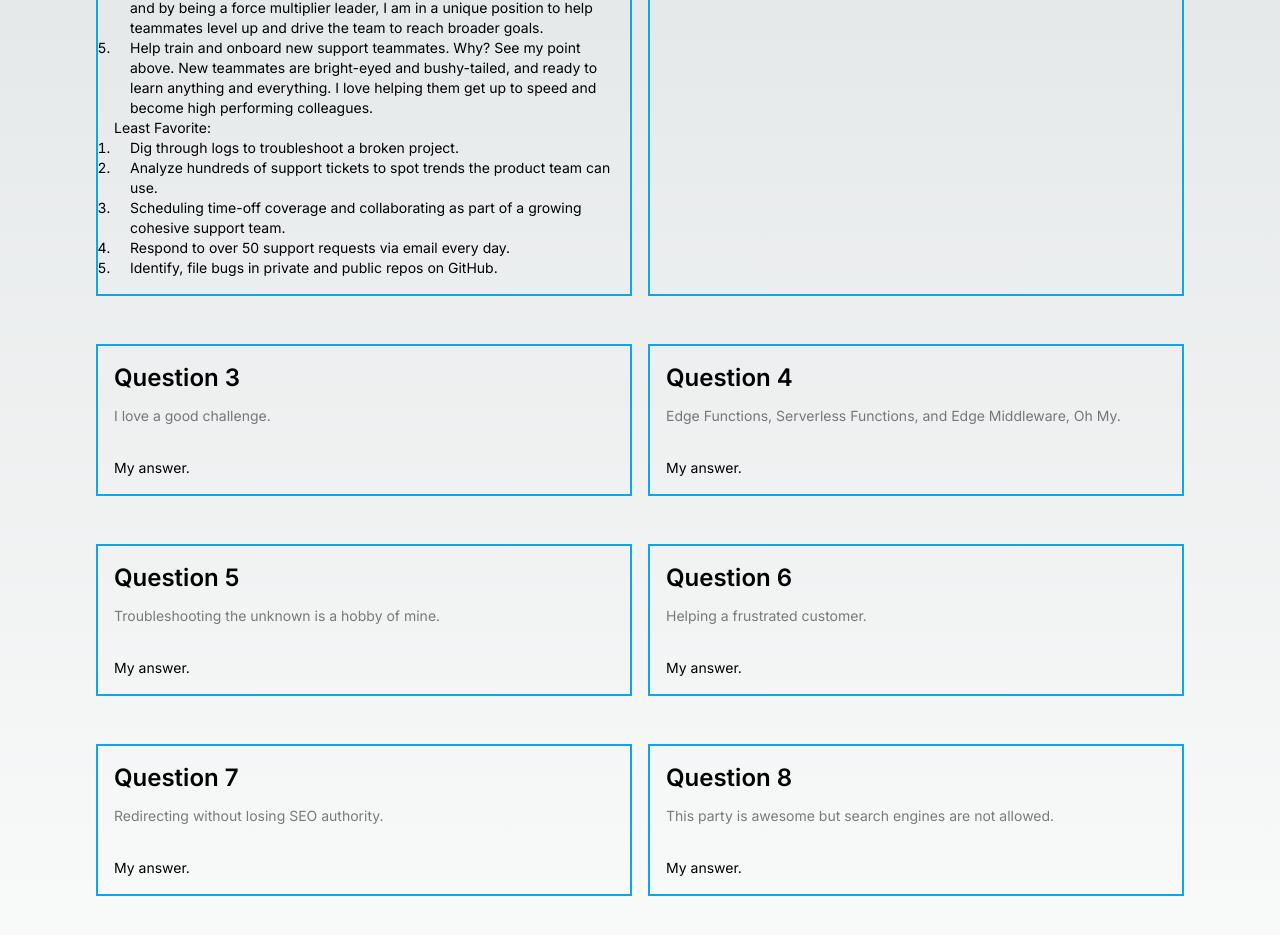
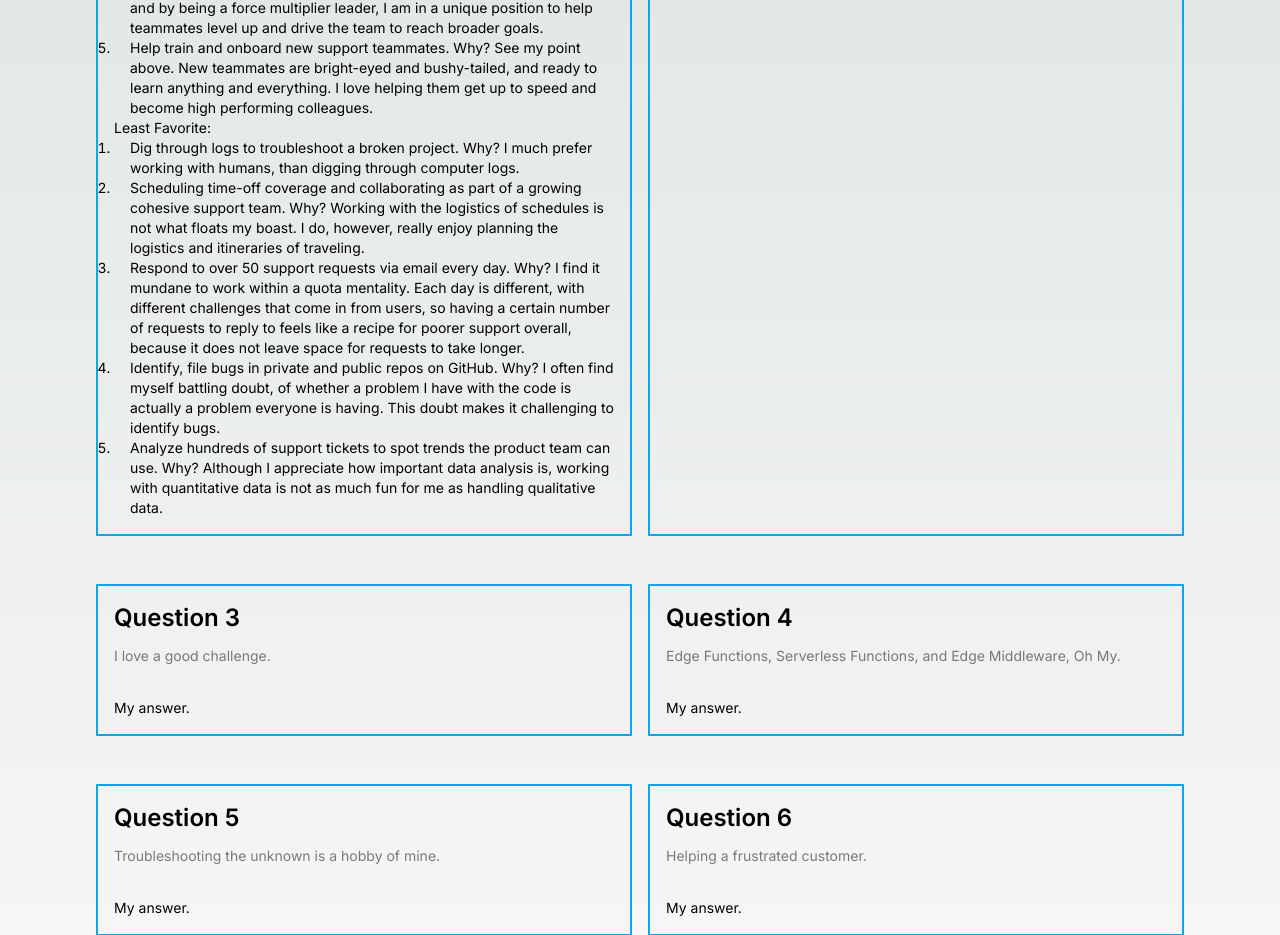
Before and after one commit to MindyPostoff/nextjs-boilerplate-example, a Next.js app: page / in a window 1280 px wide. Shown: the part 778-1713 px from the top of the page. Built offline with nearby package versions, Linux system fonts and the light colour scheme.

Commit message:
Update page.tsx

```diff
--- a/app/page.tsx
+++ b/app/page.tsx
@@ -61,11 +61,11 @@ export default function Home() {
             Least Favorite:
           </p>
           <ul className={`list-decimal`}>
-            <li className={`text-sm pl-4`}>Dig through logs to troubleshoot a broken project.</li>
-            <li className={`text-sm pl-4`}>Analyze hundreds of support tickets to spot trends the product team can use.</li>
-            <li className={`text-sm pl-4`}>Scheduling time-off coverage and collaborating as part of a growing cohesive support team.</li>
-            <li className={`text-sm pl-4`}>Respond to over 50 support requests via email every day.</li>
-            <li className={`text-sm pl-4`}>Identify, file bugs in private and public repos on GitHub.</li>
+            <li className={`text-sm pl-4`}>Dig through logs to troubleshoot a broken project. Why? I much prefer working with humans, than digging through computer logs.</li>
+            <li className={`text-sm pl-4`}>Scheduling time-off coverage and collaborating as part of a growing cohesive support team. Why? Working with the logistics of schedules is not what floats my boast. I do, however, really enjoy planning the logistics and itineraries of traveling.</li>
+            <li className={`text-sm pl-4`}>Respond to over 50 support requests via email every day. Why? I find it mundane to work within a quota mentality. Each day is different, with different challenges that come in from users, so having a certain number of requests to reply to feels like a recipe for poorer support overall, because it does not leave space for requests to take longer.</li>
+            <li className={`text-sm pl-4`}>Identify, file bugs in private and public repos on GitHub. Why? I often find myself battling doubt, of whether a problem I have with the code is actually a problem everyone is having. This doubt makes it challenging to identify bugs.</li>
+            <li className={`text-sm pl-4`}>Analyze hundreds of support tickets to spot trends the product team can use. Why? Although I appreciate how important data analysis is, working with quantitative data is not as much fun for me as handling qualitative data.</li>
           </ul>
 
         </div>
```
